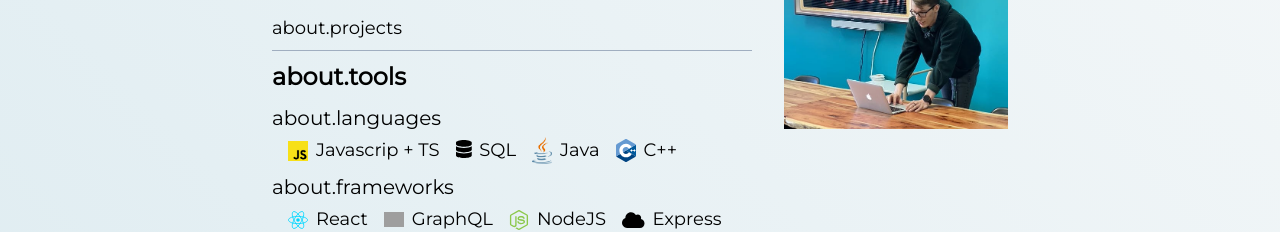
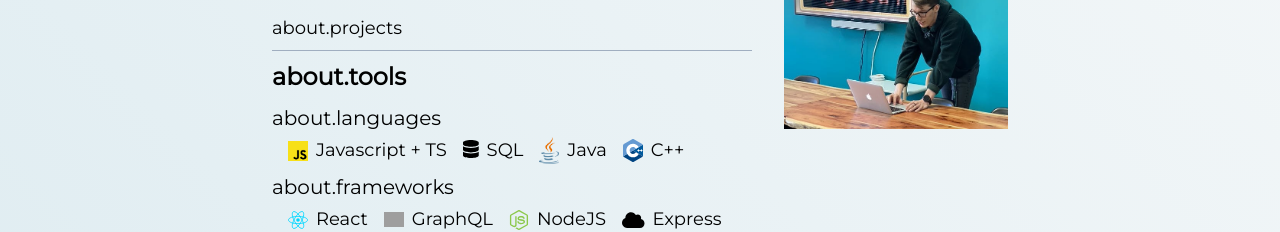
Before and after one commit to antoinegag/antoineg.dev, a React (Create React App) app: page /#/ in a window 1280 px wide. Shown: the part 1180-1412 px from the top of the page. Built offline with nearby package versions, Linux system fonts and the light colour scheme; grey boxes are pictures that could not be loaded; what i18next-xhr-backend would draw is missing.

Commit message:
Fix javascript typo

```diff
--- a/src/pages/Home/About.js
+++ b/src/pages/Home/About.js
@@ -43,7 +43,7 @@ export default function About() {
                     className="mr-2"
                     alt="Java logo"
                   />
-                  Javascrip + TS
+                  Javascript + TS
                 </div>
                 <div className="mx-2">
                   <FontAwesomeIcon icon={faDatabase} className="mr-2" />
```
